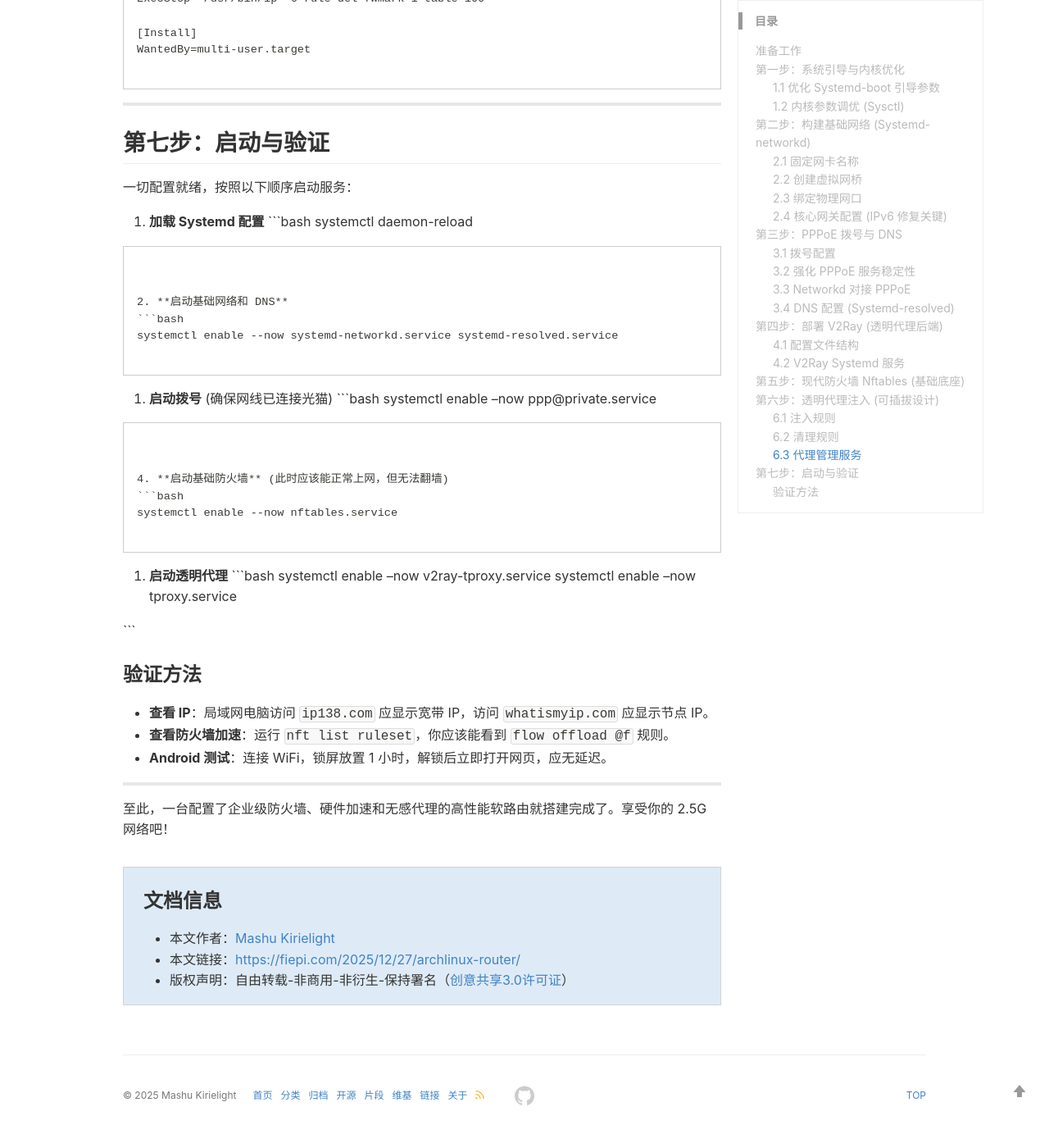
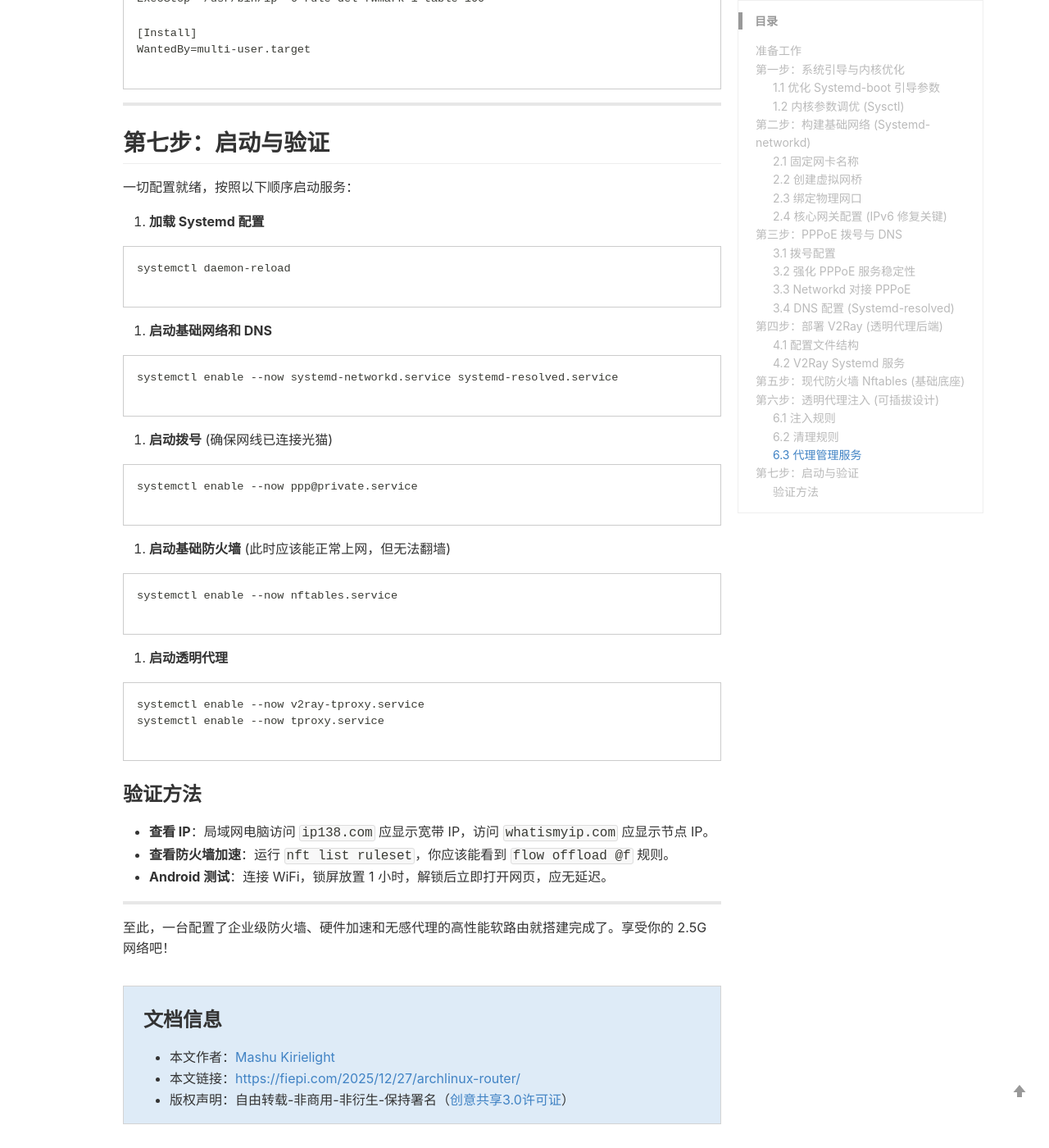
Before and after one commit to fiepi/fiepi.github.io, a Jekyll site: the page built from _posts/2025-12-27-archlinux-router.md, in a window 1280 px wide and 1400 px high, scrolled down 11921 px. Shown: the whole window at 82% size. Built offline with Jekyll 4.4.1, drawn with Linux system fonts in a browser that asks for light colours; comment, search, counter and statistics services are not loaded; a style sheet for code colours, icons or effects is not loaded; some of the changed text lies outside the part shown.

````diff
--- a/_posts/2025-12-27-archlinux-router.md
+++ b/_posts/2025-12-27-archlinux-router.md
@@ -290,7 +290,7 @@ DNSStubListenerExtra=fd00::1
 
 创建目录：`mkdir -p /etc/v2ray/confs`
 
-**1. 基础配置 `/etc/v2ray/confs/01_base.json**`
+ **1. 基础配置 `/etc/v2ray/confs/01_base.json`**
 (包含 Inbounds 和 Routing)
 
 ```json
@@ -321,7 +321,7 @@ DNSStubListenerExtra=fd00::1
 
 ```
 
-**2. 节点配置 `/etc/v2ray/confs/02_outbound.json**`
+**2. 节点配置 `/etc/v2ray/confs/02_outbound.json`**
 (包含 Outbounds)
 
 ```json
@@ -576,6 +576,7 @@ WantedBy=multi-user.target
 一切配置就绪，按照以下顺序启动服务：
 
 1. **加载 Systemd 配置**
+
 ```bash
 systemctl daemon-reload
 
@@ -583,6 +584,7 @@ systemctl daemon-reload
 
 
 2. **启动基础网络和 DNS**
+
 ```bash
 systemctl enable --now systemd-networkd.service systemd-resolved.service
 
@@ -590,6 +592,7 @@ systemctl enable --now systemd-networkd.service systemd-resolved.service
 
 
 3. **启动拨号** (确保网线已连接光猫)
+
 ```bash
 systemctl enable --now ppp@private.service
 
@@ -597,6 +600,7 @@ systemctl enable --now ppp@private.service
 
 
 4. **启动基础防火墙** (此时应该能正常上网，但无法翻墙)
+
 ```bash
 systemctl enable --now nftables.service
 
@@ -604,6 +608,7 @@ systemctl enable --now nftables.service
 
 
 5. **启动透明代理**
+
 ```bash
 systemctl enable --now v2ray-tproxy.service
 systemctl enable --now tproxy.service
````
